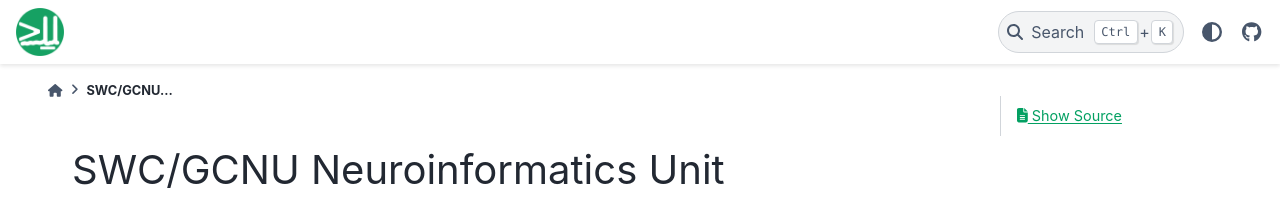
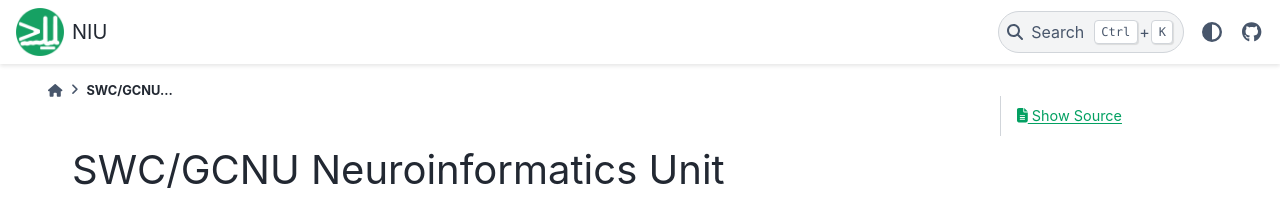
Before and after one commit to neuroinformatics-unit/neuroinformatics-unit.github.io, a Sphinx documentation site: the page built from docs/source/readme_link.md, in a window 1280 px wide. Shown: the top 214 px of the page. Built offline with Sphinx 7.4.7 and the PyData theme 0.15.4, drawn with Linux system fonts in a browser that asks for light colours; pages that are not in the unit, such as notebooks, are missing from menus.

Commit message:
Remove contents of troubleshooting website

```diff
--- a/docs/source/_static/css/custom.css
+++ b/docs/source/_static/css/custom.css
@@ -1,6 +1,6 @@
 
 html[data-theme=dark] {
-    --pst-color-primary: #03A062;
+    --pst-color-primary: #04B46D;
     --pst-color-link: var(--pst-color-primary);
   }
 
--- a/docs/source/conf.py
+++ b/docs/source/conf.py
@@ -17,7 +17,7 @@
 
 # -- Project information -----------------------------------------------------
 
-project = 'troubleshooting'
+project = 'neuroinformatics-unit landing page'
 copyright = '2022, Neuroinformatics Unit'
 author = 'Neuroinformatics Unit'
 
@@ -81,7 +81,23 @@
 # a list of builtin themes.
 #
 html_theme = 'pydata_sphinx_theme'
-html_title = 'Troubleshooting'
+html_title = 'NIU'
+
+# Redirect the webpage to another URL
+# Sphinx will create the appropriate CNAME file in the build directory
+# https://www.sphinx-doc.org/en/master/usage/extensions/githubpages.html
+html_baseurl = 'https://neuroinformatics.dev/'
+
+# Add any paths that contain custom static files (such as style sheets) here,
+# relative to this directory. They are copied after the builtin static files,
+# so a file named "default.css" will overwrite the builtin "default.css".
+html_static_path = ['_static']
+
+html_css_files = [
+    'css/custom.css',
+]
+
+html_favicon = "_static/logo_light.png"
 
 ## Cutomize the theme
 html_theme_options = {
@@ -96,22 +112,10 @@
             # The type of image to be used (see below for details)
             "type": "fontawesome",
         }
-   ]
+   ],
+   "logo": {
+        "text": "NIU",
+        "image_light": "logo_light.png",
+        "image_dark": "logo_dark.png",
+    }
 }
-
-# Redirect the webpage to another URL
-# Sphinx will create the appropriate CNAME file in the build directory
-# https://www.sphinx-doc.org/en/master/usage/extensions/githubpages.html
-html_baseurl = 'https://troubleshooting.neuroinformatics.dev/'
-
-# Add any paths that contain custom static files (such as style sheets) here,
-# relative to this directory. They are copied after the builtin static files,
-# so a file named "default.css" will overwrite the builtin "default.css".
-html_static_path = ['_static']
-
-html_css_files = [
-    'css/custom.css',
-]
-
-html_logo = "logo.png"
-html_favicon = "logo.png"
```
Also changed, not shown: docs/source/index.rst (+2 -9 lines), docs/source/_static/logo_dark.png (added), docs/source/_static/logo_light.png (renamed from docs/source/logo.png), 1 other file.
